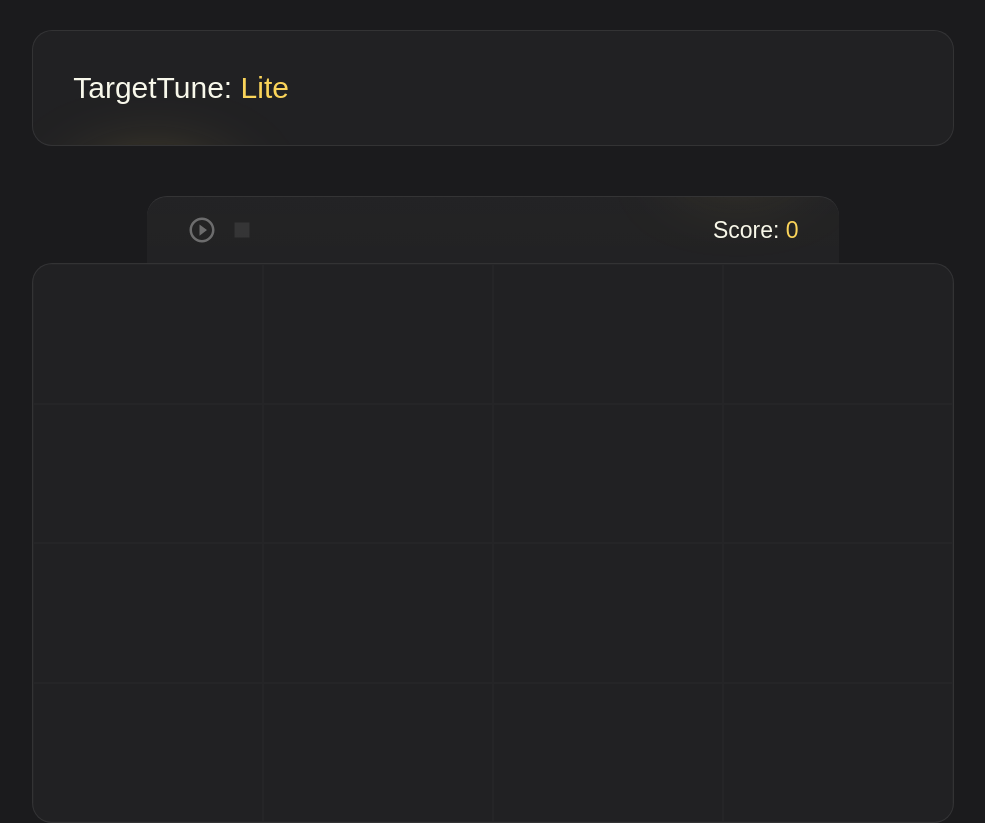
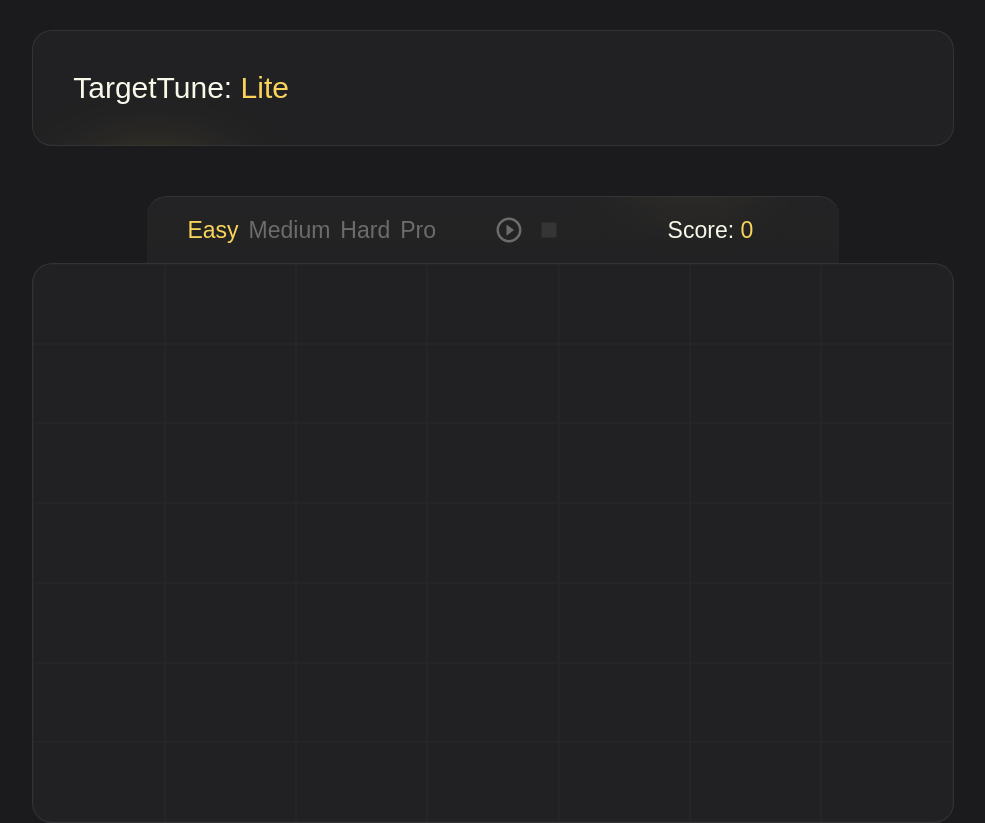
Before and after one commit to aalsayad/aim-trainer, a React (Vite) app: page / in a window 1280 px wide. Shown: the whole page, without its empty margins (147-1132 px from the left). Built offline with nearby package versions, Linux system fonts and the light colour scheme; a web font is replaced by a local one.

Commit message:
Added difficulty logic + added dificulty selection UI

```diff
--- a/package.json
+++ b/package.json
@@ -12,6 +12,7 @@
   "dependencies": {
     "react": "^18.2.0",
     "react-dom": "^18.2.0",
+    "react-howler": "^5.2.0",
     "react-icons": "^4.8.0"
   },
   "devDependencies": {
--- a/src/Components/Box.jsx
+++ b/src/Components/Box.jsx
@@ -1,15 +1,13 @@
 import './Box.styles.css';
-import missSFX from '../assets/miss.wav';
 
 function Box(props) {
-  const miss = new Audio(missSFX);
-
   const handleTargetAttempt = () => {
     if (props.random === true) {
       props.targetClicked();
       props.setScore((prev) => prev + 1);
+      props.setSuccess((prev) => prev + 1);
     } else {
-      miss.play();
+      props.setSuccess(0);
     }
   };
 
--- a/src/Components/Game.jsx
+++ b/src/Components/Game.jsx
@@ -2,26 +2,37 @@
 import './Game.styles.css';
 import Box from './Box';
 import Header from './Header';
-import popSFX from '../assets/Pop Item Appear.wav';
 import { MdPlayCircleOutline, MdStop } from 'react-icons/md';
+import TextButton from './TextButton';
+import successSFX from '../assets/Pop Item Appear.wav';
+import failSFX from '../assets/miss.wav';
 
 function Game() {
-  //Define Audio SFX
-  const pop = new Audio(popSFX);
-
   //Array of Boxes/Possible Targets in-game canvas
   const [boxesArray, setBoxesArray] = useState([]);
-
   //Track Game Session
   const [sessionStarted, setSessionStarted] = useState(false);
-
   //Track Randomly Picked Number
   const [lastPickedNumber, setLastPickedNumber] = useState(0);
+  //Track Player Score
+  const [score, setScore] = useState(0);
+  //Difficulty Settings
+  const [difficulty, setDifficulty] = useState([
+    { name: 'Easy', targets: 49, selected: true },
+    { name: 'Medium', targets: 100, selected: false },
+    { name: 'Hard', targets: 169, selected: false },
+    { name: 'Pro', targets: 289, selected: false },
+  ]);
+  //track success
+  const [success, setSuccess] = useState(1);
 
-  //Reset All to array of boxes with 16 boxes
+  //Set difficulty
+  const [numberOfTargets, setNumberOfTargets] = useState(difficulty[0].targets);
+
+  //Reset All to array of boxes with the corresponding number of boxes in accordance to difficulty
   const drawBoxes = () => {
     const newBoxesArray = [];
-    for (let i = 1; i <= 16; i++) {
+    for (let i = 1; i <= numberOfTargets; i++) {
       newBoxesArray.push({
         index: i,
       });
@@ -29,21 +40,28 @@
     setBoxesArray(newBoxesArray);
   };
 
-  //TrackScore
-  const [score, setScore] = useState(0);
-
-  //Fill Initial Array of boxes with 16 boxes (Easy Mode)
+  //Fill Initial Array of boxes with the corresponding number of boxes in accordance to difficulty
   useEffect(() => {
     drawBoxes();
-  }, []);
+  }, [difficulty]);
+
+  //Play Music
+  useEffect(() => {
+    if (success) {
+      const success = new Audio(successSFX);
+      success.play();
+    } else {
+      const fail = new Audio(failSFX);
+      fail.play();
+    }
+  }, [success]);
 
   //Init the random select of a target box
   const newTarget = () => {
-    pop.play();
     let randomlyPickedBox = 0;
-    //Pick Random Number between 1 & 16
+    //Pick Random Number between 1 & set number of boxes according to difficulty
     while (randomlyPickedBox === lastPickedNumber || randomlyPickedBox === 0) {
-      randomlyPickedBox = Math.floor(Math.random() * 16) + 1;
+      randomlyPickedBox = Math.floor(Math.random() * numberOfTargets) + 1;
     }
 
     //Keep Track of the picked number
@@ -68,7 +86,6 @@
 
   //Start Game Session
   const handleStartSession = () => {
-    console.log('Game Session Started');
     setScore(0);
     setSessionStarted(true);
     newTarget();
@@ -76,7 +93,6 @@
 
   //Stop Game Session
   const handleStopSession = () => {
-    console.log('Game Session Stopped');
     setSessionStarted(false);
     drawBoxes();
   };
@@ -87,7 +103,20 @@
         <div className='game_ui-container'>
           <Header />
           <div className='game_controls'>
-            <div className='game_controls_left-box'>
+            <div className='game_controls-group'>
+              {difficulty.map((mode, index) => (
+                <TextButton
+                  key={index}
+                  name={mode.name}
+                  difficulty={difficulty}
+                  setDifficulty={setDifficulty}
+                  selected={mode.selected}
+                  targets={mode.targets}
+                  setNumberOfTargets={setNumberOfTargets}
+                />
+              ))}
+            </div>
+            <div className='game_controls-group'>
               <button className={`game_btn ${sessionStarted ? 'btn_inactive' : ''}`} onClick={handleStartSession}>
                 <MdPlayCircleOutline />
               </button>
@@ -103,7 +132,13 @@
             </div>
           </div>
           <div className='stats_container'></div>
-          <div className='trainer_container'>
+          <div
+            className='trainer_container'
+            style={{
+              gridTemplateColumns: `repeat(${Math.sqrt(numberOfTargets)}, 1fr)`,
+              gridTemplateRows: `repeat(${Math.sqrt(numberOfTargets)}, 1fr)`,
+            }}
+          >
             {boxesArray.map((box) => (
               <Box
                 key={box.index}
@@ -111,6 +146,7 @@
                 random={box.random}
                 targetClicked={newTarget}
                 setScore={setScore}
+                setSuccess={setSuccess}
               />
             ))}
           </div>
--- a/src/Components/Game.styles.css
+++ b/src/Components/Game.styles.css
@@ -12,8 +12,8 @@
   border: 1px solid #ffffff15;
   border-radius: 20px;
   display: grid;
-  grid-template-columns: repeat(4, 1fr);
-  grid-template-rows: repeat(4, 1fr);
+  /* grid-template-columns: repeat(4, 1fr);
+  grid-template-rows: repeat(4, 1fr); */
   overflow: hidden;
 }
 
@@ -26,9 +26,10 @@
   border-top-left-radius: 20px;
   border-top-right-radius: 20px;
   border-top: 1px solid #ffffff15;
-  display: flex;
+  display: grid;
+  grid-template-columns: repeat(3, 1fr);
   align-items: center;
-  justify-content: space-between;
+  justify-items: center;
   overflow: hidden;
 }
 
@@ -57,7 +58,7 @@
   color: rgb(250, 212, 90);
 }
 
-.game_controls_left-box {
+.game_controls-group {
   display: flex;
 }
 
--- /dev/null
+++ b/src/Components/TextButton.jsx
@@ -0,0 +1,30 @@
+import './TextButton.styles.css';
+
+function TextButton(props) {
+  console.log();
+  const handleDifficultySelect = () => {
+    props.setNumberOfTargets(props.targets);
+    props.setDifficulty(
+      props.difficulty.map((option) => {
+        if (option.name === props.name) {
+          return {
+            ...option,
+            selected: true,
+          };
+        } else {
+          return {
+            ...option,
+            selected: false,
+          };
+        }
+      })
+    );
+  };
+  return (
+    <button onClick={handleDifficultySelect} className={`game_btn btn_text ${props.selected && 'btn_active'}`}>
+      {props.name}
+    </button>
+  );
+}
+
+export default TextButton;
--- /dev/null
+++ b/src/Components/TextButton.styles.css
@@ -0,0 +1,4 @@
+.btn_text {
+  font-size: 23px;
+  font-weight: 300;
+}
```
Also changed, not shown: 1 other file (tests, documents, lock files or other folders).
